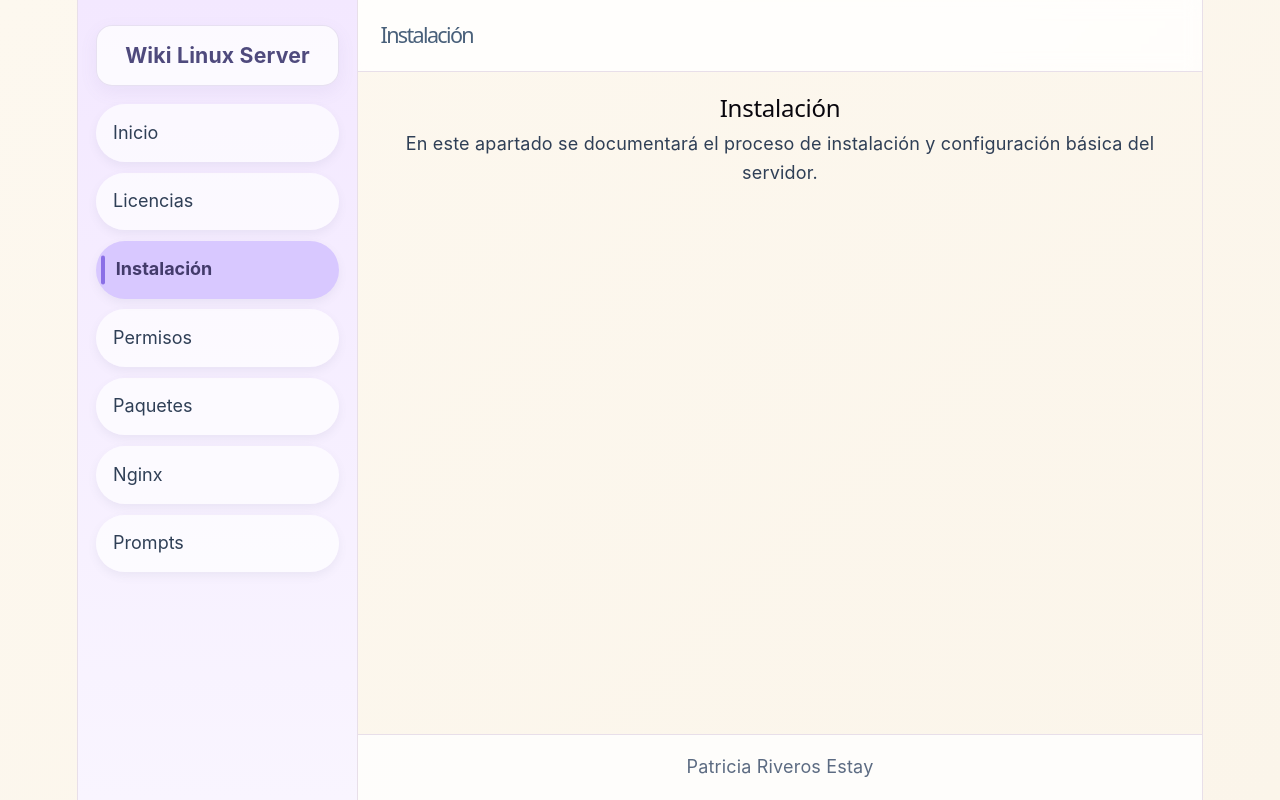
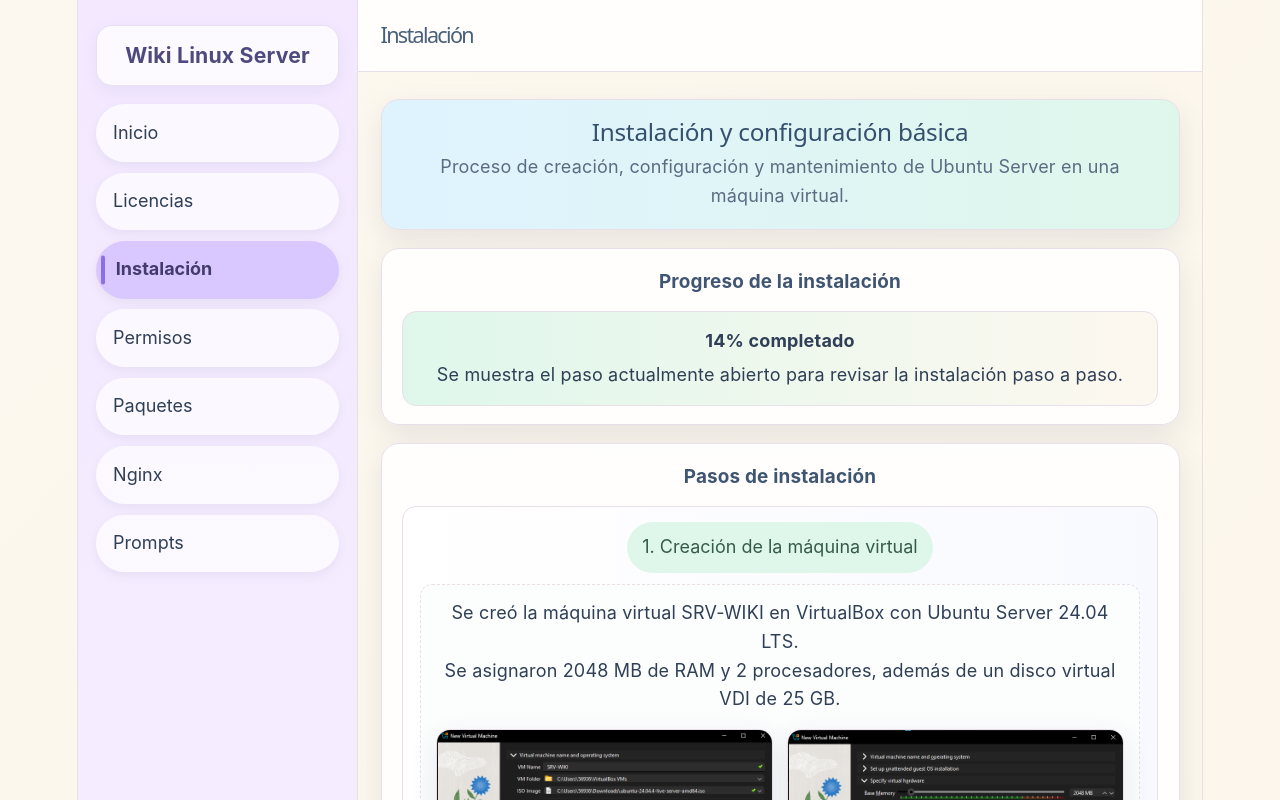
Before and after one commit to Anyaspycat/wikilnx_rivpat, a React (Vite) app: page / in a window 1280 px wide. Both pictures are taken after a click on the button "Instalación". Shown: the top 800 px of the page. Built offline with nearby package versions, Linux system fonts and the light colour scheme.

Commit message:
Se agrega documentación interactiva de instalación Linux

```diff
--- a/src/components/Instalacion.jsx
+++ b/src/components/Instalacion.jsx
@@ -1,8 +1,161 @@
+import { useState } from 'react'
+
+const steps = [
+  {
+    id: 1,
+    title: 'Creación de la máquina virtual',
+    summary: 'Se creó la máquina virtual SRV-WIKI en VirtualBox con Ubuntu Server 24.04 LTS.',
+    details: 'Se asignaron 2048 MB de RAM y 2 procesadores, además de un disco virtual VDI de 25 GB.',
+    commands: null,
+    images: [
+      '/img_rivpat/03_instalacion/03_vm_nombre_iso.png',
+      '/img_rivpat/03_instalacion/03_vm_recursos.png',
+      '/img_rivpat/03_instalacion/03_vm_disco.png'
+    ]
+  },
+  {
+    id: 2,
+    title: 'Red NAT y reenvío de puertos',
+    summary: 'El adaptador de red se configuró en modo NAT para permitir acceso a internet y reenvío de puertos.',
+    details: 'Se agregaron las reglas 2222 → 22 para SSH y 8080 → 80 para el sitio web. Durante la instalación, enp0s3 recibió la IP 10.0.2.15/24 por DHCP.',
+    commands: null,
+    images: [
+      '/img_rivpat/03_instalacion/03_reenvio_puertos.png',
+      '/img_rivpat/03_instalacion/03_red_dhcp_instalacion.png'
+    ]
+  },
+  {
+    id: 3,
+    title: 'Instalación de Ubuntu Server',
+    summary: 'Durante la instalación se habilitó OpenSSH Server y luego se completó la instalación.',
+    details: 'Después del reinicio, se inició sesión con el usuario inacap.',
+    commands: null,
+    images: [
+      '/img_rivpat/03_instalacion/03_openssh_instalacion.png',
+      '/img_rivpat/03_instalacion/03_instalacion_completa.png',
+      '/img_rivpat/03_instalacion/03_inicio_sesion.png'
+    ]
+  },
+  {
+    id: 4,
+    title: 'Conexión SSH',
+    summary: 'Desde Windows se estableció una conexión remota por SSH.',
+    details: 'Se ejecutó el comando ssh -p 2222 inacap@localhost.',
+    commands: ['ssh -p 2222 inacap@localhost'],
+    images: ['/img_rivpat/03_instalacion/03_conexion_ssh.png']
+  },
+  {
+    id: 5,
+    title: 'Hostname y dirección IP',
+    summary: 'Se verificaron el hostname y la dirección IP de la máquina virtual.',
+    details: 'Se ejecutaron hostnamectl e ip a para confirmar el nombre del host y la IP asignada por DHCP.',
+    commands: ['hostnamectl', 'ip a'],
+    images: [
+      '/img_rivpat/03_instalacion/03_hostnamectl.png',
+      '/img_rivpat/03_instalacion/03_ip_a.png'
+    ]
+  },
+  {
+    id: 6,
+    title: 'Actualización del sistema',
+    summary: 'Se actualizó la lista de paquetes y luego las actualizaciones disponibles.',
+    details: 'Se ejecutaron sudo apt update y sudo apt upgrade -y.',
+    commands: ['sudo apt update', 'sudo apt upgrade -y'],
+    images: [
+      '/img_rivpat/03_instalacion/03_apt_update.png',
+      '/img_rivpat/03_instalacion/03_apt_upgrade.png'
+    ]
+  },
+  {
+    id: 7,
+    title: 'Firewall UFW',
+    summary: 'Se activó y configuró el firewall UFW para permitir SSH y tráfico web.',
+    details: 'Se autorizaron OpenSSH y el puerto 80/tcp, luego se habilitó el firewall y se revisó su estado.',
+    commands: ['sudo ufw allow OpenSSH', 'sudo ufw allow 80/tcp', 'sudo ufw enable', 'sudo ufw status verbose'],
+    images: ['/img_rivpat/03_instalacion/03_ufw_status.png']
+  }
+]
+
 function Instalacion() {
+  const [openStep, setOpenStep] = useState(1)
+  const progress = Math.round((openStep / steps.length) * 100)
+
   return (
-    <section className="wiki-section">
-      <h2>Instalación</h2>
-      <p>En este apartado se documentará el proceso de instalación y configuración básica del servidor.</p>
+    <section className="wiki-page">
+      <header className="page-header">
+        <h2>Instalación y configuración básica</h2>
+        <p className="page-subtitle">
+          Proceso de creación, configuración y mantenimiento de Ubuntu Server en una máquina virtual.
+        </p>
+      </header>
+
+      <section className="section-card">
+        <h3 className="section-title">Progreso de la instalación</h3>
+        <div className="step-list" style={{ gap: '0.6rem' }}>
+          <div className="step-card" style={{ background: 'linear-gradient(90deg, #dff7eb 0%, #fdf8ef 100%)' }}>
+            <strong>{progress}% completado</strong>
+            <p style={{ margin: '0.3rem 0 0' }}>Se muestra el paso actualmente abierto para revisar la instalación paso a paso.</p>
+          </div>
+        </div>
+      </section>
+
+      <section className="section-card">
+        <h3 className="section-title">Pasos de instalación</h3>
+        <div className="step-list">
+          {steps.map((step) => {
+            const isOpen = openStep === step.id
+            return (
+              <article className="step-card" key={step.id}>
+                <button
+                  type="button"
+                  className="step-button"
+                  onClick={() => setOpenStep(isOpen ? 0 : step.id)}
+                >
+                  {step.id}. {step.title}
+                </button>
+
+                {isOpen && (
+                  <div className="step-content">
+                    <p>{step.summary}</p>
+                    <p>{step.details}</p>
+
+                    {step.commands && (
+                      <div>
+                        <h4>Comandos</h4>
+                        {step.commands.map((command) => (
+                          <pre className="code-block" key={command}>{command}</pre>
+                        ))}
+                      </div>
+                    )}
+
+                    {step.images && step.images.length > 0 && (
+                      <div className="image-grid">
+                        {step.images.map((image) => (
+                          <img key={image} className="evidence-image" src={image} alt={step.title} />
+                        ))}
+                      </div>
+                    )}
+                  </div>
+                )}
+              </article>
+            )
+          })}
+        </div>
+      </section>
+
+      <section className="section-card">
+        <h3 className="section-title">Resultado final</h3>
+        <div className="result-box">
+          <ul>
+            <li>Ubuntu Server 24.04 LTS instalado en la máquina virtual.</li>
+            <li>Hostname srv-wiki configurado.</li>
+            <li>Usuario inacap con permisos mediante sudo.</li>
+            <li>Red NAT con IP 10.0.2.15/24.</li>
+            <li>Acceso remoto por SSH.</li>
+            <li>Sistema actualizado y firewall UFW activo.</li>
+          </ul>
+        </div>
+      </section>
     </section>
   )
 }
```
